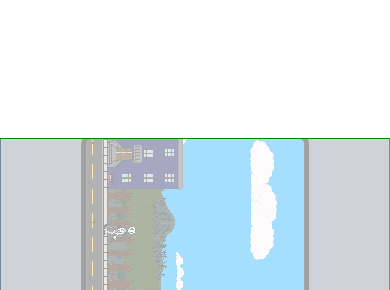
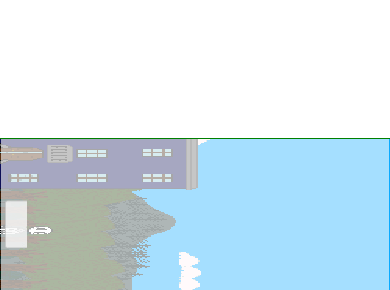
Before and after one commit to RodrigoH95/robot-game, a plain HTML site: page index.html in a window 390 px wide. Shown: the part 89-379 px from the top of the page. Drawn offline with Linux system fonts and the light colour scheme.

Commit message:
adaptacion a dispositivos moviles

```diff
--- a/style.css
+++ b/style.css
@@ -35,14 +35,15 @@
 #botones {
   width: 90%;
   position: absolute;
-  display: flex;
-  top: 80%;
+  display: none;
+  top: 70%;
   left: 50%;
   transform: translate(-50%, 0);
   justify-content: space-between;
 }
 
 .btn {
+  opacity: 0.8;
   width: 3rem;
   height: 3rem;
   margin: 0.5rem;
@@ -71,3 +72,20 @@
     font-weight: 900;
   }
 }
+
+
+@media screen and (max-width: 800px) {
+  #myCanvas {
+    position: absolute;
+    top: 5%;
+    left: 50%;
+    transform: translate(-50%, 0);
+    height: 80%;
+    outline: 5px solid black;
+    border-radius: 5px;
+  }
+
+  #botones {
+    display: flex;
+  }
+}
```
